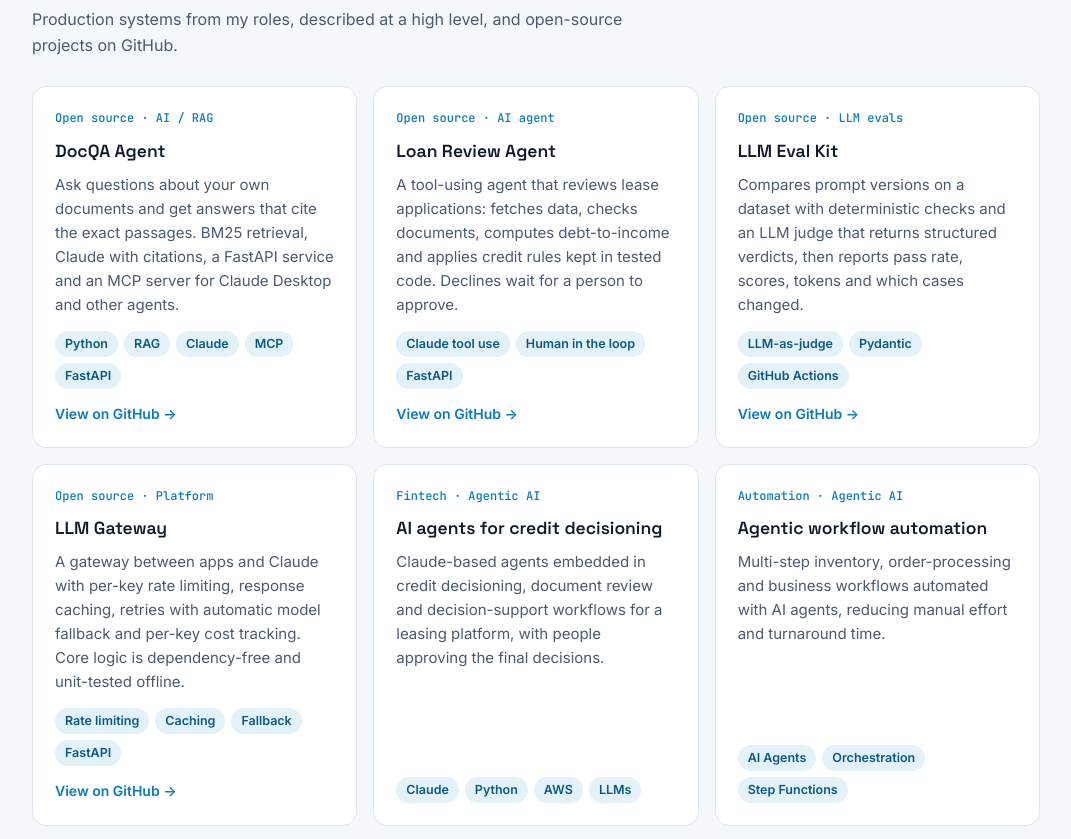
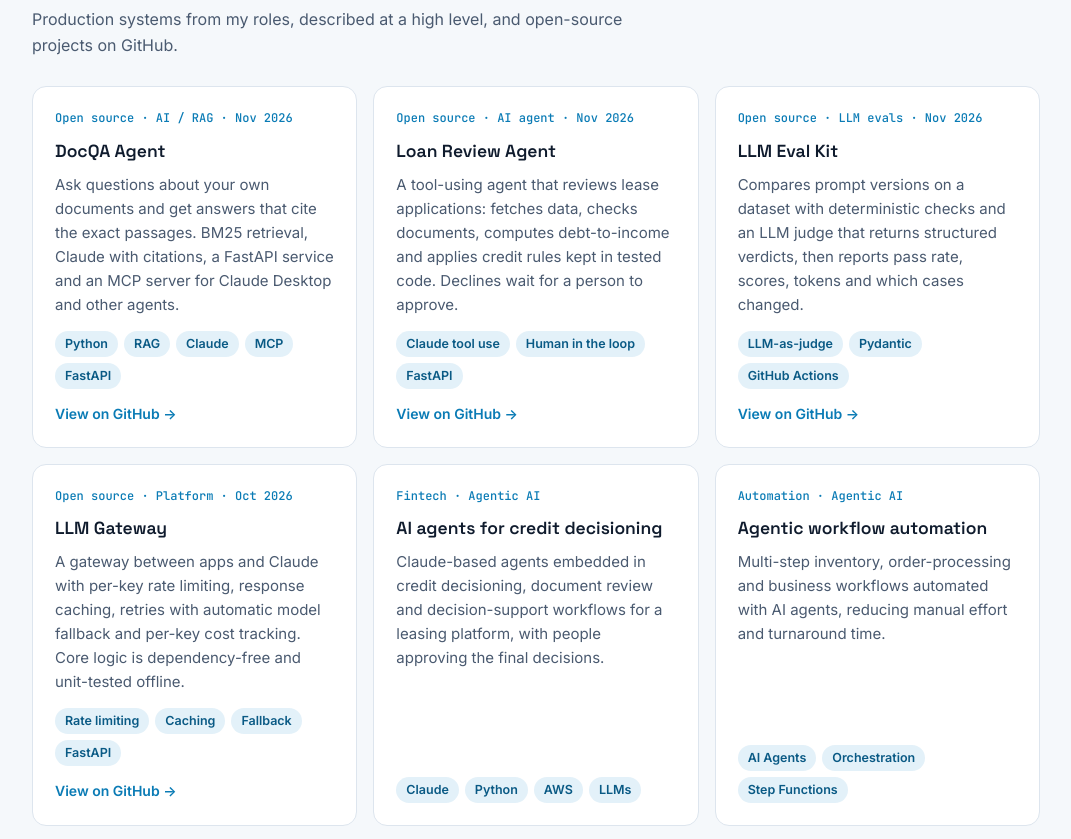
Before and after one commit to hassan227227/hassan227227.github.io, a plain HTML site: page index.html in a window 1280 px wide. Shown: the part 2604-3443 px from the top of the page, without its empty margins (104-1175 px from the left). Drawn offline with Linux system fonts and the light colour scheme.

Commit message:
Add files via upload

```diff
--- a/index.html
+++ b/index.html
@@ -215,28 +215,28 @@ footer{color:var(--faint);font-size:13px;text-align:center;padding-block:28px 40
     <p class="sub">Production systems from my roles, described at a high level, and open-source projects on GitHub.</p>
     <div class="grid">
       <article class="card">
-        <div class="kind">Open source · AI / RAG</div>
+        <div class="kind">Open source · AI / RAG · Nov 2026</div>
         <h3>DocQA Agent</h3>
         <p>Ask questions about your own documents and get answers that cite the exact passages. BM25 retrieval, Claude with citations, a FastAPI service and an MCP server for Claude Desktop and other agents.</p>
         <div class="chips"><span class="chip">Python</span><span class="chip">RAG</span><span class="chip">Claude</span><span class="chip">MCP</span><span class="chip">FastAPI</span></div>
         <a class="more" href="https://github.com/hassan227227/docqa-agent" target="_blank" rel="noopener">View on GitHub →</a>
       </article>
       <article class="card">
-        <div class="kind">Open source · AI agent</div>
+        <div class="kind">Open source · AI agent · Nov 2026</div>
         <h3>Loan Review Agent</h3>
         <p>A tool-using agent that reviews lease applications: fetches data, checks documents, computes debt-to-income and applies credit rules kept in tested code. Declines wait for a person to approve.</p>
         <div class="chips"><span class="chip">Claude tool use</span><span class="chip">Human in the loop</span><span class="chip">FastAPI</span></div>
         <a class="more" href="https://github.com/hassan227227/loan-agent" target="_blank" rel="noopener">View on GitHub →</a>
       </article>
       <article class="card">
-        <div class="kind">Open source · LLM evals</div>
+        <div class="kind">Open source · LLM evals · Nov 2026</div>
         <h3>LLM Eval Kit</h3>
         <p>Compares prompt versions on a dataset with deterministic checks and an LLM judge that returns structured verdicts, then reports pass rate, scores, tokens and which cases changed.</p>
         <div class="chips"><span class="chip">LLM-as-judge</span><span class="chip">Pydantic</span><span class="chip">GitHub Actions</span></div>
         <a class="more" href="https://github.com/hassan227227/llm-eval-kit" target="_blank" rel="noopener">View on GitHub →</a>
       </article>
       <article class="card">
-        <div class="kind">Open source · Platform</div>
+        <div class="kind">Open source · Platform · Oct 2026</div>
         <h3>LLM Gateway</h3>
         <p>A gateway between apps and Claude with per-key rate limiting, response caching, retries with automatic model fallback and per-key cost tracking. Core logic is dependency-free and unit-tested offline.</p>
         <div class="chips"><span class="chip">Rate limiting</span><span class="chip">Caching</span><span class="chip">Fallback</span><span class="chip">FastAPI</span></div>
```
